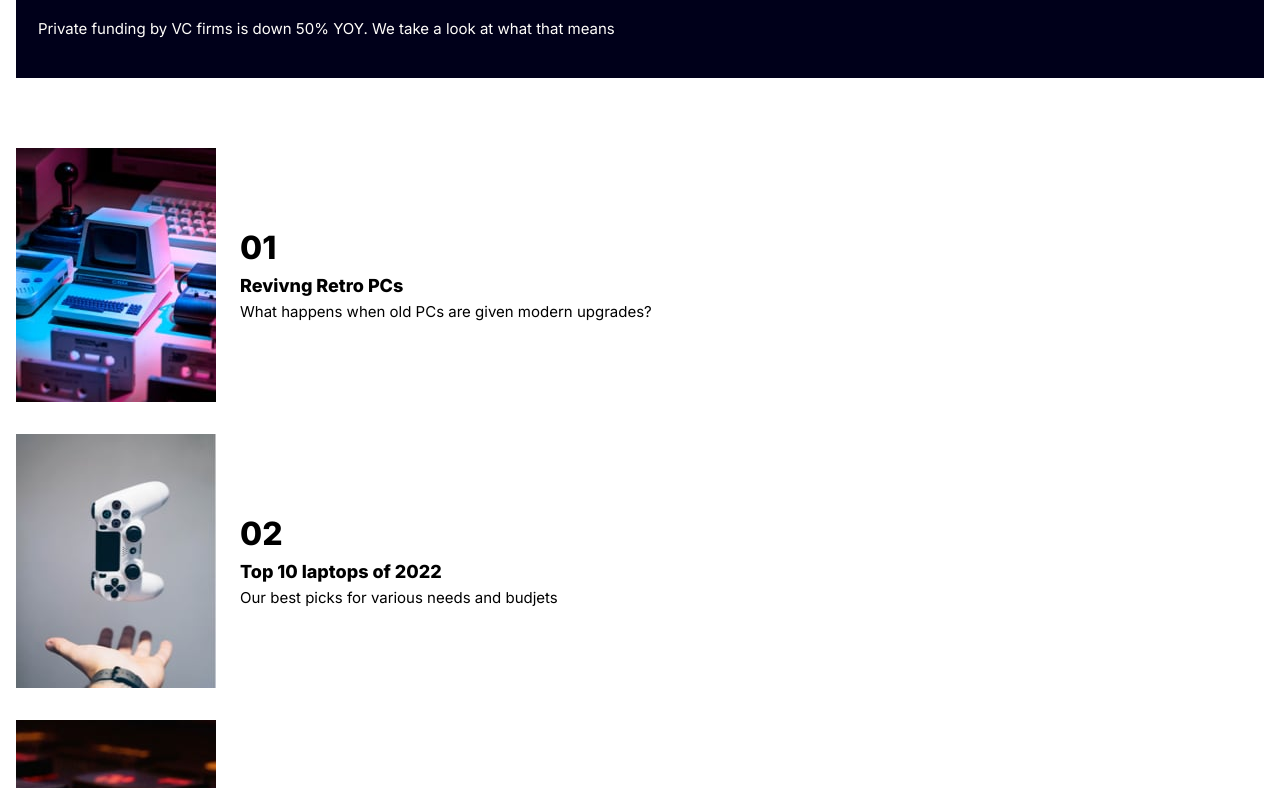
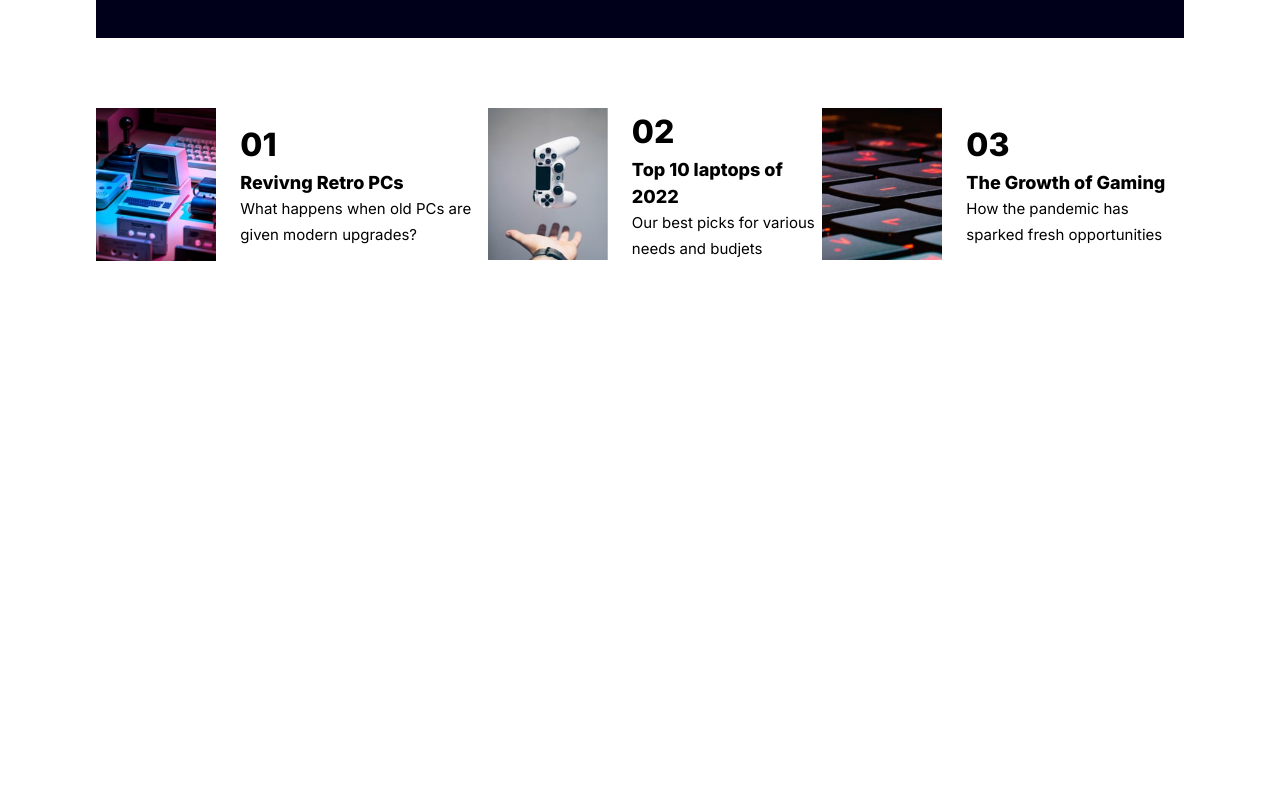
Before and after one commit to TheRedHoodGuy/simple-webpage-with-react, a React (Vite) app: page / in a window 1280 px wide. Shown: the part 1272-2060 px from the top of the page. After the commit the page ends 1566 px from the top, so only its background shows below. Built offline with nearby package versions, Linux system fonts and the light colour scheme.

Commit message:
Completed, Reviewed - 100%: Best work yet

```diff
--- a/index.html
+++ b/index.html
@@ -1,7 +1,7 @@
 <!doctype html>
 <html lang="en">
   <head>
-    <title>trhg - Omelette Recipe Page | Frontend Mentor Challenge</title>
+    <title>trhg - News Landing Page | Frontend Mentor Challenge</title>
     <link rel="icon" href="assets/images/favicon-32x32.png">
     <!--Follows WCAG Requirements-->
 
@@ -11,7 +11,7 @@
     <meta http-equiv="X-UA-Compatible" content="IE=edge">
     <meta name="viewport" content="width=device-width, initial-scale=1.0">
     <meta name="author" content="TheRedHoodGuy | Okpalannajiaku Xavier">
-    <meta name="description" content="Frontend Mentor Challenge Attempt - One">
+    <meta name="description" content="Frontend Mentor Challenge Attempt - Four">
     <!--Metas's-->
 
     <!--Google Fonts and styles-->
--- a/src/App.jsx
+++ b/src/App.jsx
@@ -5,7 +5,7 @@ import Imagesection from './components/Imagesection/Imagesection.jsx'
 let App = () => {
   return (
     <>
-      <div className="min-[1440px]:mx-[164px]">
+      <div className="min-[1440px]:mx-[164px] min-[1280px]:mx-[80px] min-[1000px]:mx-[40px]">
         <Headcomp />
         <Article />
         <Imagesection />
--- a/src/components/Imagesection/Imagesection.jsx
+++ b/src/components/Imagesection/Imagesection.jsx
@@ -6,10 +6,22 @@ import image3 from '../../assets/images/image-top-laptops.jpg'
 const Imagesection = () => {
     return (
         <>
-            <div className="min-[1440px]:flex">
-                <Imgdivs image={image1} i_head="Revivng Retro PCs" i_cont="What happens when old PCs are given modern upgrades?" num="01" />
-                <Imgdivs image={image2} i_head="Top 10 laptops of 2022" i_cont="Our best picks for various needs and budjets" num="02" />
-                <Imgdivs image={image3} i_head="The Growth of Gaming" i_cont="How the pandemic has sparked fresh opportunities" num="03" />
+            <div className="min-[1200px]:flex">
+                <Imgdivs
+                    image={image1}
+                    i_head="Revivng Retro PCs"
+                    i_cont="What happens when old PCs are given modern upgrades?"
+                    num="01" />
+                <Imgdivs
+                    image={image2}
+                    i_head="Top 10 laptops of 2022"
+                    i_cont="Our best picks for various needs and budjets"
+                    num="02" />
+                <Imgdivs
+                    image={image3}
+                    i_head="The Growth of Gaming"
+                    i_cont="How the pandemic has sparked fresh opportunities"
+                    num="03" />
             </div>
         </>
     );
--- a/src/components/Mainarticle/Article.jsx
+++ b/src/components/Mainarticle/Article.jsx
@@ -11,7 +11,7 @@ const Article = () => {
             <img
               className="min-[720px]:hidden visible"
               src={Image}
-              alt="Image"
+              alt="Abstract Image"
             />
             <img
               className="hidden min-[720px]:flex w-full h-full"
--- a/src/components/Pageheader/Sidemenu.jsx
+++ b/src/components/Pageheader/Sidemenu.jsx
@@ -5,17 +5,20 @@ import Menu from "../../assets/images/icon-menu.svg";
 const Sidemenu = () => {
   const [isMenu, setIsMenu] = useState(false);
 
-  const toggleMenu = () => setIsMenu(!isMenu);
+  const toggleMenu = () => {
+    setIsMenu(!isMenu);
+    document.body.classList.toggle('no-scroll');
+  };
 
   return (
     <>
       <div className="">
         <div
-          className={`absolute left-0 top-0 z-15 h-screen w-screen bg-[#000] bg-opacity-75 ${
+          className={`absolute overflow-y-hidden left-0 top-0 z-15 h-screen w-screen bg-[#000] bg-opacity-75 ${
             isMenu ? `block` : `hidden`
           }`}
         ></div>
-        <div className="absolute top-0 pt-7 z-10 right-0 bg-white_c text-right w-60">
+        <div className="absolute overflow-y-hidden top-0 pt-7 z-10 right-0 bg-white_c text-right w-60">
           <button onClick={toggleMenu} className="mr-[18px]">
             <img
               className={`w-7 ${isMenu ? `mr-[-2px]` : `mr-0`}`}
@@ -63,6 +66,11 @@ const Sidemenu = () => {
           </section>
         </div>
       </div>
+      <style>{`
+          body.no-scroll {
+          overflow: hidden;
+        }
+      `}</style>
     </>
   );
 };
```
